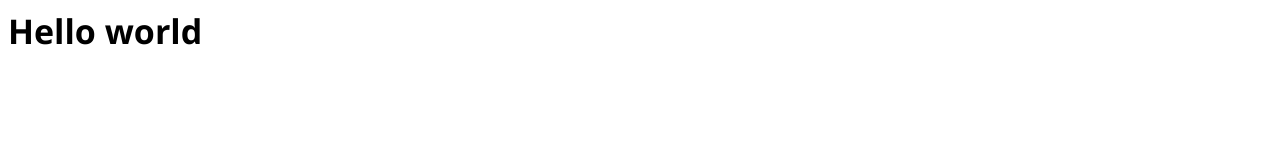
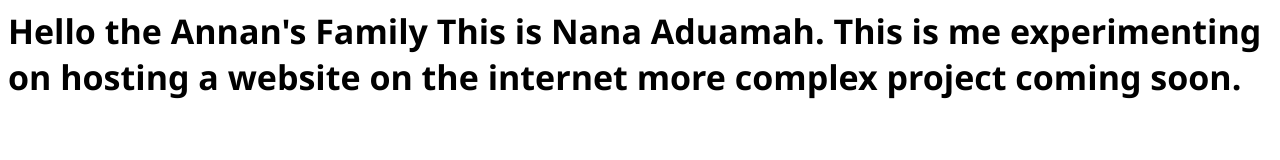
Before and after one commit to nana241120/FirstHostedWebsite, a plain HTML site: page index.html in a window 1280 px wide. Drawn offline with Linux system fonts and the light colour scheme.

Commit message:
Update index.html

```diff
--- a/index.html
+++ b/index.html
@@ -13,6 +13,9 @@
   </style>
 </head>
 <body>
-  Hello world
+  Hello the Annan's Family
+  This is Nana Aduamah. This is me experimenting on hosting a website on the internet
+  more complex project coming soon.
 </body>
+
 </html>
```
